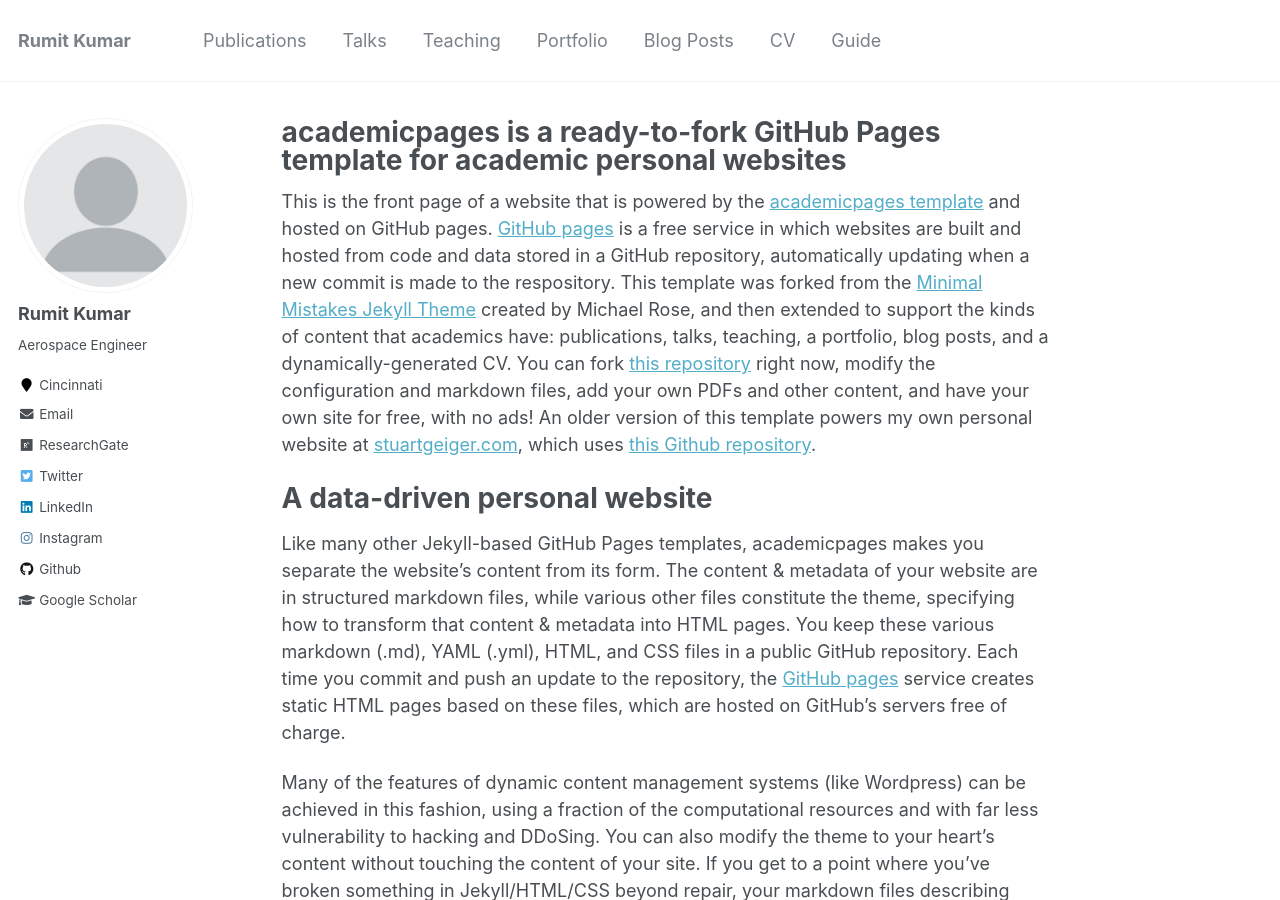
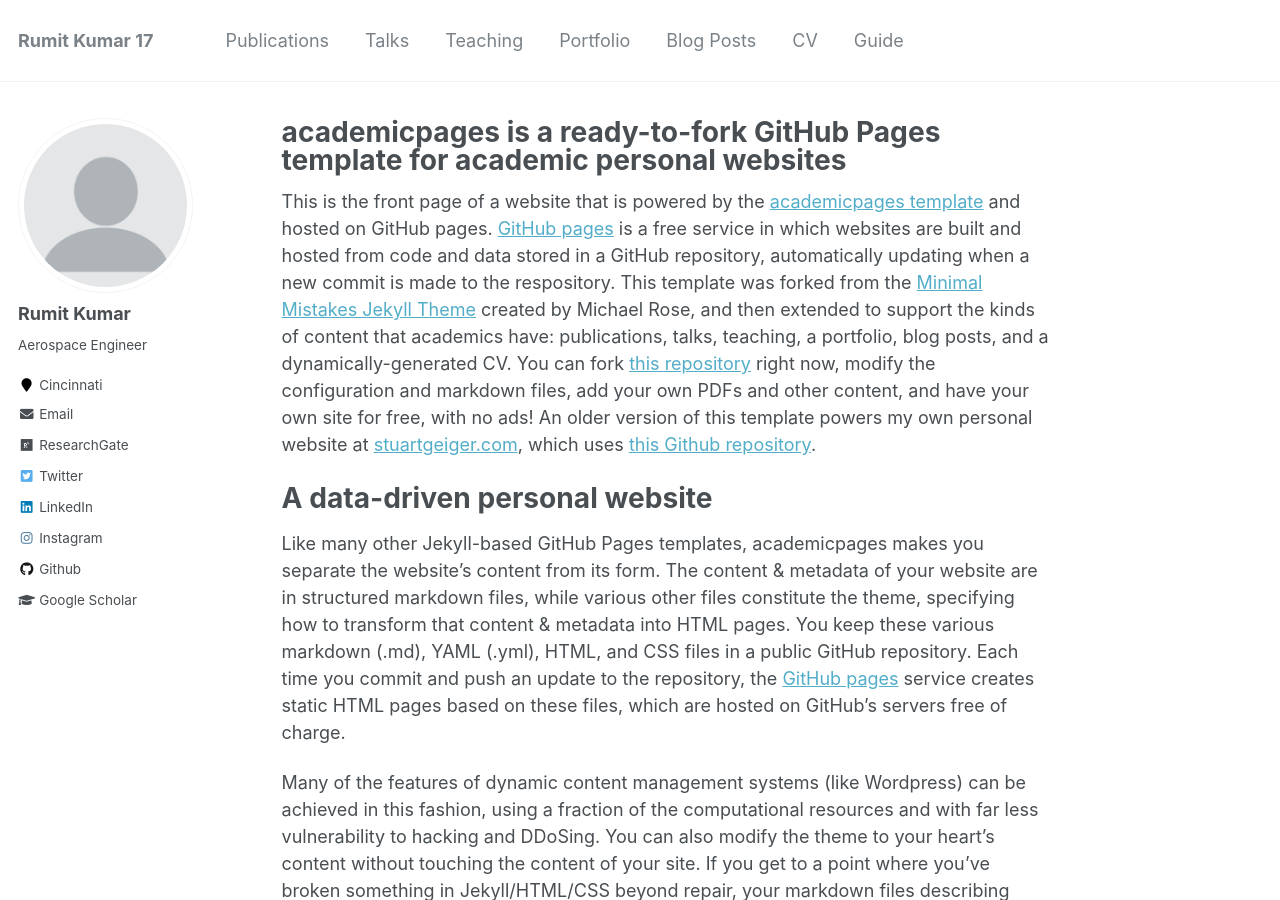
Before and after one commit to kumarrt/kumarrt.github.io, a Jekyll site: the page built from _pages/about.md, in a window 1280 px wide and 900 px high. Built offline with Jekyll 4.4.1, drawn with Linux system fonts in a browser that asks for light colours.

Commit message:
Update _config.yml

```diff
--- a/_config.yml
+++ b/_config.yml
@@ -7,7 +7,7 @@
 
 # Site Settings
 locale                   : "en-US"
-title                    : "Rumit Kumar"
+title                    : "Rumit Kumar 17"
 title_separator          : "-"
 name                     : &name "Rumit Kumar"
 description              : &description "personal description"
```
